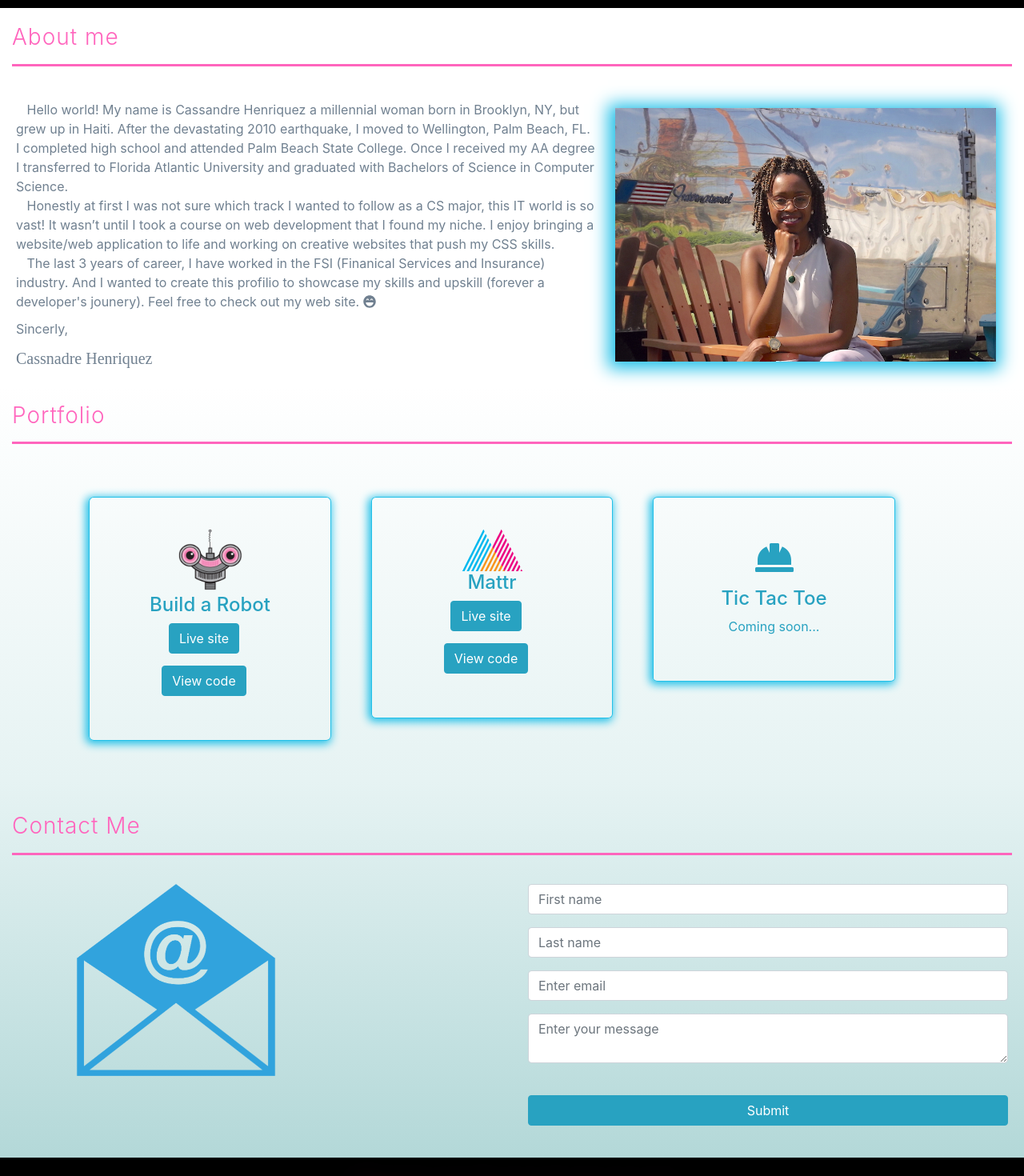
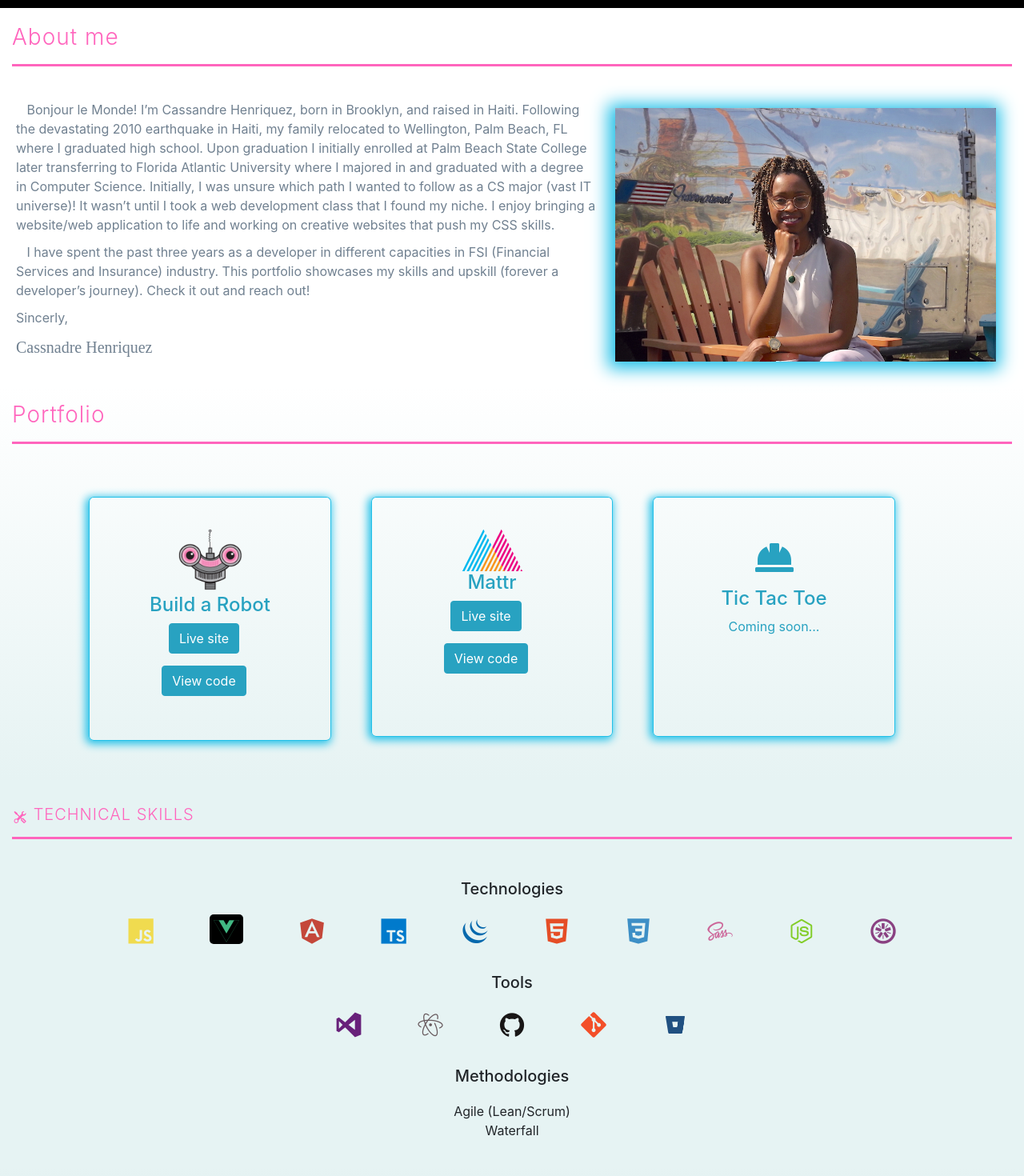
Before and after one commit to cassandreh1/cassandre-portfolio, an Angular app: page / in a window 1280 px wide. Shown: the part 440-1910 px from the top of the page at 80% size. Built offline with nearby package versions, Linux system fonts and the light colour scheme.

Commit message:
adding about me text adding props to technical skill comp and brand icons

```diff
--- a/src/app/app.component.html
+++ b/src/app/app.component.html
@@ -15,6 +15,6 @@
       <p>©2020 Cassandre Henriquez | All rights reserved</p>
     </div>
   </div>
-  <fa-icon [icon]="faChevronUp" id="scroll-to-top" [hidden]="showButton" (click)="scrollToTop()" ></fa-icon>
+  <fa-icon class="fa-2x" [icon]="faChevronUp" id="scroll-to-top" [hidden]="showButton" (click)="scrollToTop()" ></fa-icon>
 </footer>
 </div>
--- a/src/app/app.component.scss
+++ b/src/app/app.component.scss
@@ -34,8 +34,8 @@ footer div.col-sm-12 {
 }
 #scroll-to-top {
     position: fixed;
-    bottom: 105px;
-    right: 30px;
+    bottom: 75px;
+    right: 20px;
     z-index: 99;
     color: white;
     padding: 10px;
@@ -43,3 +43,8 @@ footer div.col-sm-12 {
     border-radius: 10px;
     box-shadow: 0 0 0.6rem #ffe6ff, 0 0 1rem #ff65bd, -0.2rem 0.1rem 1rem #ff65bd;;
 }
+@media screen and (min-width: 992px) {
+    #scroll-to-top {
+        display: none;
+    }
+}
--- a/src/app/contact-me/contact-me.component.scss
+++ b/src/app/contact-me/contact-me.component.scss
@@ -1,6 +1,6 @@
 .row#contact-me-wrapper {
     padding-top: 20px;
-    padding-bottom: 20px;;
+    padding-bottom: 40px;
     // background-color: #d4e4e4;
     background-image: linear-gradient(to bottom, #e6f3f3, #b3d8d8);
     .wall-art {
--- a/src/app/home/home.component.html
+++ b/src/app/home/home.component.html
@@ -4,19 +4,20 @@
     <hr>
   </div>
   <div class="col-sm-12 col-lg-7 content-container">
-    <p>&nbsp; &nbsp;Hello world! My name is Cassandre Henriquez a millennial woman
-      born in Brooklyn, NY, but grew up in Haiti. After the devastating 2010
-      earthquake, I moved to Wellington, Palm Beach, FL.
-      I completed high school and attended Palm Beach State College. Once I received my AA degree I transferred to Florida
-      Atlantic University and graduated with Bachelors of Science in Computer Science.
-      <br> &nbsp; &nbsp;Honestly at first
-      I was not sure which track I wanted to follow as a CS major, this IT world is so vast! It wasn’t until I took a
-      course on web development that I found my niche.
-      I enjoy bringing a website/web application to life and working on creative websites that push
-      my CSS
-      skills.
-      <br> &nbsp; &nbsp;The last 3 years of career, I have worked in the FSI (Finanical Services and Insurance) industry. And I wanted to create this profilio
-      to showcase my skills and upskill (forever a developer's jounery). Feel free to check out my web site. <fa-icon [icon]="faLaughBeam"></fa-icon>
+    <p> &nbsp; &nbsp;Bonjour le Monde! I’m Cassandre Henriquez, born in Brooklyn,
+      and raised in Haiti. Following the devastating 2010 earthquake in Haiti,
+      my family relocated to Wellington, Palm Beach, FL where I graduated high school.
+      Upon graduation I initially enrolled at Palm Beach State College later transferring
+      to Florida Atlantic University where I majored in and graduated with a degree in Computer Science.
+      Initially, I was unsure which path I wanted to follow as a CS major (vast IT universe)!
+       It wasn’t until I took a web development class that I found my niche. I enjoy bringing
+       a website/web application to life and working on creative websites that push my CSS skills.
+    </p>
+     <p>
+        &nbsp; &nbsp;I have spent the past three years as a developer in different
+        capacities in FSI (Financial Services and Insurance) industry. This portfolio
+        showcases my skills and upskill (forever a developer’s journey).
+        Check it out and reach out!
     </p>
     <p>Sincerly, </p>
     <p id="signature"> Cassnadre Henriquez</p>
@@ -27,5 +28,9 @@
 
 </div>
 <app-portfolio></app-portfolio>
-<!-- <app-technical-skills></app-technical-skills> -->
+<app-technical-skills
+  [bgColor]="{'background-image': 'linear-gradient(to bottom, #e6f3f3,  #e6f3f3)'}"
+  [hrColor]="{'border-color': '#ff65bd'}"
+  [titleColor]="{'color': '#ff65bd'}">
+</app-technical-skills>
 <app-contact-me></app-contact-me>
--- a/src/app/portfolio/portfolio.component.scss
+++ b/src/app/portfolio/portfolio.component.scss
@@ -9,6 +9,7 @@
     justify-content: center;
     display: flex;
     .portfolio-item {
+        min-height: 300px;
         box-shadow: -2px 2px 11px 2px #22c0e8;
         border: 1px solid #22c0e8;
         border-radius: 2%;
--- a/src/app/resume/resume.component.html
+++ b/src/app/resume/resume.component.html
@@ -94,4 +94,8 @@
         </div>
     </div>
 </div>
-<app-technical-skills></app-technical-skills>
+<app-technical-skills
+    [bgColor]="{'background-image': 'linear-gradient(to bottom, #e6f3f3, #b3d8d8)'}"
+    [hrColor]="{'border-color': '#22c0e8'}"
+    [titleColor]="{'color': '#22c0e8'}">
+</app-technical-skills>
--- a/src/app/technical-skills/technical-skills.component.html
+++ b/src/app/technical-skills/technical-skills.component.html
@@ -1,26 +1,30 @@
-<div class="row" id="skills-wrapper">
+<div class="row" id="skills-wrapper" [ngStyle]="bgColor">
     <div class="col-sm-12">
-      <h5 class="sub-title">
+      <h5 class="sub-title" [ngStyle]="titleColor">
         <svg class="bi bi-tools" width="1em" height="1em" viewBox="0 0 16 16" fill="currentColor" xmlns="http://www.w3.org/2000/svg">
           <path fill-rule="evenodd" d="M0 1l1-1 3.081 2.2a1 1 0 0 1 .419.815v.07a1 1 0 0 0 .293.708L10.5 9.5l.914-.305a1 1 0 0 1 1.023.242l3.356 3.356a1 1 0 0 1 0 1.414l-1.586 1.586a1 1 0 0 1-1.414 0l-3.356-3.356a1 1 0 0 1-.242-1.023L9.5 10.5 3.793 4.793a1 1 0 0 0-.707-.293h-.071a1 1 0 0 1-.814-.419L0 1zm11.354 9.646a.5.5 0 0 0-.708.708l3 3a.5.5 0 0 0 .708-.708l-3-3z"/>
           <path fill-rule="evenodd" d="M15.898 2.223a3.003 3.003 0 0 1-3.679 3.674L5.878 12.15a3 3 0 1 1-2.027-2.027l6.252-6.341A3 3 0 0 1 13.778.1l-2.142 2.142L12 4l1.757.364 2.141-2.141zm-13.37 9.019L3.001 11l.471.242.529.026.287.445.445.287.026.529L5 13l-.242.471-.026.529-.445.287-.287.445-.529.026L3 15l-.471-.242L2 14.732l-.287-.445L1.268 14l-.026-.529L1 13l.242-.471.026-.529.445-.287.287-.445.529-.026z"/>
         </svg>
         TECHNICAL SKILLS</h5>
-      <hr>
+      <hr [ngStyle]="hrColor">
   </div>
   <div class="col-sm-12" id="table-content">
     <div class="row no-gutters">
-      <div class="col-sm-12 col-lg-4">
-        <h5>Technologies</h5>
-        <div *ngFor="let tech of technologies"> {{ tech }}</div>
+      <div class="col-sm-12">
+        <h5 class="margin-bottom-20">Technologies</h5>
+        <span *ngFor="let tech of technologies">
+          <i [ngClass]="tech"></i>
+        </span>
       </div>
-      <div class="col-sm-12 col-lg-3">
-        <h5>Methodologies</h5>
+      <div class="col-sm-12">
+        <h5 class="margin-bottom-20">Tools</h5>
+        <span *ngFor="let tool of developmentTools">
+          <i [ngClass]="tool"></i>
+        </span>
+      </div>
+      <div class="col-sm-12">
+        <h5 class="margin-bottom-20">Methodologies</h5>
           <div *ngFor="let method of methodologies"> {{ method }}</div>
-      </div>
-      <div class="col-sm-12 col-lg-4">
-        <h5>Tools</h5>
-        <div *ngFor="let tool of developmentTools"> {{ tool }}</div>
       </div>
     </div>
   </div>
--- a/src/app/technical-skills/technical-skills.component.scss
+++ b/src/app/technical-skills/technical-skills.component.scss
@@ -1,26 +1,49 @@
 
 #skills-wrapper {
-    background-image: linear-gradient(to bottom, #e6f3f3, #b3d8d8);
+    // background-image: linear-gradient(to bottom, #e6f3f3, #b3d8d8);
     padding-top: 10px;
-    padding-bottom: 30px;
+    padding-bottom: 20px;
 }
 .sub-title {
-    color: #22c0e8;
+    // color: #22c0e8;
 }
 hr {
-    border-color: #22c0e8;
+    margin-bottom: 40px;
+}
+.margin-bottom-20 {
+    margin-bottom: 20px;
 }
 #table-content {
     padding: 0px 15px;
     width: 100%;
     .col-sm-12 {
-        border: 1px solid gray;
+        text-align: center;
+        // border: 1px solid gray;
         border-radius: 5%;
         padding: 10px 10px;
         margin-right: 5px;
         margin-bottom: 5px;
-        h5 {
-            border-bottom: 1px solid gray;
+        span {
+            display: inline-block;
+            font-size: 2em;
+            margin-right: 35px;
+            margin-left: 35px;
+            .devicon-vuejs-plain {
+                background-color: black;
+                padding: 5px 5px 0 5px;
+                border-radius: 5px;
+                display: inline-block;
+            }
         }
     }
 }
+@media screen and (max-width:767px) {
+    #table-content {
+        .col-sm-12 {
+            span {
+                margin-right: 15px;
+                margin-left: 0;
+            }
+        }
+    }
+}
--- a/src/app/technical-skills/technical-skills.component.ts
+++ b/src/app/technical-skills/technical-skills.component.ts
@@ -1,4 +1,6 @@
-import { Component, OnInit } from '@angular/core';
+import { Component, OnInit, Input } from '@angular/core';
+// import { faVuejs, faAngular, faHtml5, faJsSquare, faCss3, faSass, faNodeJs, faGit,
+// faBitbucket, faAtom} from '@fortawesome/free-brands-svg-icons';
 
 @Component({
   selector: 'app-technical-skills',
@@ -6,25 +8,28 @@ import { Component, OnInit } from '@angular/core';
   styleUrls: ['./technical-skills.component.scss']
 })
 export class TechnicalSkillsComponent implements OnInit {
- technologies: string[] = [ 'JavaScript',
-  'Vue.js',
-  'Angular 5',
-  'TypeScript with ES6 features',
-  'jQuery',
-  'HTML5',
-  'CSS',
-  'SCSS',
-  'Node.js',
-  'Chai.js',
-  'Mocha.js',
-  'Jasmine.js']
+  @Input() bgColor: String;
+  @Input() titleColor: String;
+  @Input() hrColor: String;
+ technologies: string[] = [
+   'devicon-javascript-plain colored',
+   'devicon-vuejs-plain colored',
+   'devicon-angularjs-plain colored',
+   'devicon-typescript-plain colored',
+   'devicon-jquery-plain colored',
+   'devicon-html5-plain colored',
+   'devicon-css3-plain colored',
+   'devicon-sass-plain colored',
+   'devicon-nodejs-plain colored',
+   'devicon-jasmine-plain colored',
+]
  methodologies: string[] = ['Agile (Lean/Scrum)', 'Waterfall'];
  developmentTools: string[] =[
-  'Visual Studio Code',
-  'Atom',
-  'Brackets',
-  'GitHub/Git',
-  'BitBucket',
+   'devicon-visualstudio-plain colored',
+   'devicon-atom-original colored',
+   'devicon-github-plain colored',
+   'devicon-git-plain colored',
+   'devicon-bitbucket-plain colored',
  ];
 
   constructor() { }
--- a/src/index.html
+++ b/src/index.html
@@ -6,6 +6,7 @@
   <base href="/">
   <meta name="viewport" content="width=device-width, initial-scale=1">
   <link rel="icon" type="image/x-icon" href="favicon.ico">
+  <link rel="stylesheet" href="https://cdn.jsdelivr.net/gh/konpa/devicon@master/devicon.min.css">
    <!-- Bootstrap CSS file -->
    <link rel="stylesheet" href="https://stackpath.bootstrapcdn.com/bootstrap/4.3.1/css/bootstrap.min.css" integrity="sha384-ggOyR0iXCbMQv3Xipma34MD+dH/1fQ784/j6cY/iJTQUOhcWr7x9JvoRxT2MZw1T" crossorigin="anonymous">
 </head>
```
